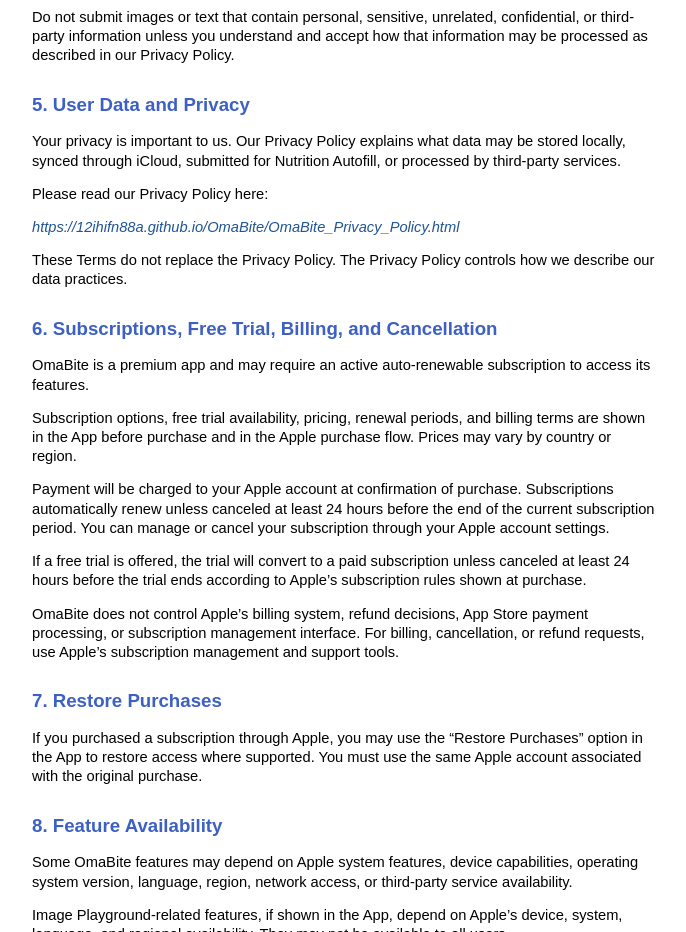
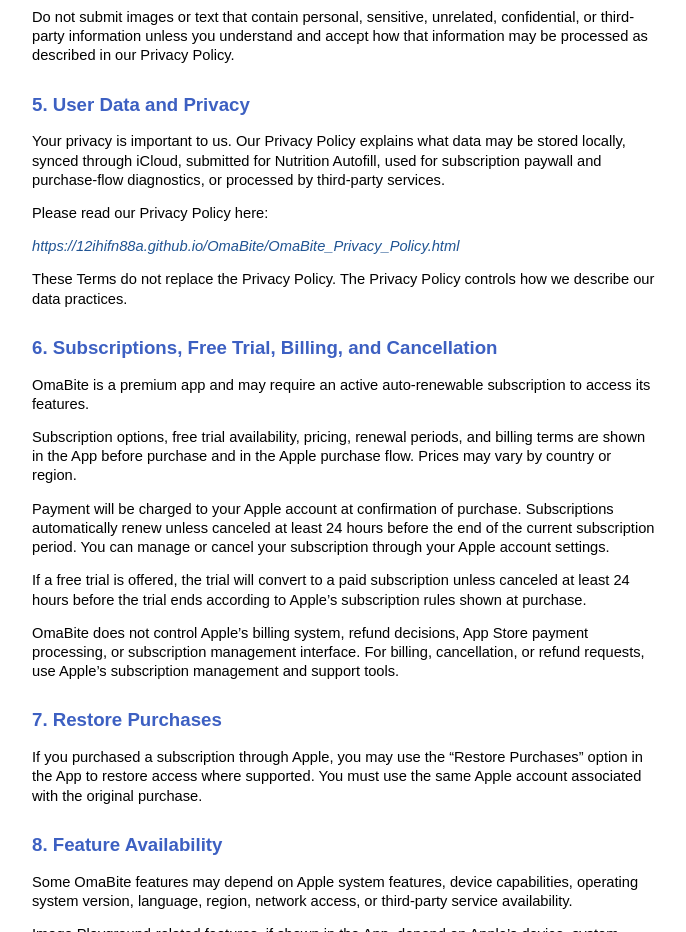
Before and after one commit to 12ihifn88a/OmaBite, a plain HTML site: page OmaBite_Terms_of_Service.html in a window 1280 px wide. Shown: the part 1440-2372 px from the top of the page, without its empty margins (296-982 px from the left). Drawn offline with Linux system fonts and the light colour scheme.

Commit message:
Update privacy policy details in terms of service

```diff
--- a/OmaBite_Terms_of_Service.html
+++ b/OmaBite_Terms_of_Service.html
@@ -246,7 +246,7 @@
 <p>You are responsible for checking the extracted data against the original food label or other reliable source before saving or relying on it.</p>
 <p>Do not submit images or text that contain personal, sensitive, unrelated, confidential, or third-party information unless you understand and accept how that information may be processed as described in our Privacy Policy.</p>
 <h2><span class="section-number">5.</span> User Data and Privacy</h2>
-<p>Your privacy is important to us. Our Privacy Policy explains what data may be stored locally, synced through iCloud, submitted for Nutrition Autofill, or processed by third-party services.</p>
+<p>Your privacy is important to us. Our Privacy Policy explains what data may be stored locally, synced through iCloud, submitted for Nutrition Autofill, used for subscription paywall and purchase-flow diagnostics, or processed by third-party services.</p>
 <p>Please read our Privacy Policy here:</p>
 <p><a class="policy-url" href="https://12ihifn88a.github.io/OmaBite/OmaBite_Privacy_Policy.html" target="_blank" rel="noopener noreferrer">https://12ihifn88a.github.io/OmaBite/OmaBite_Privacy_Policy.html</a></p>
 <p>These Terms do not replace the Privacy Policy. The Privacy Policy controls how we describe our data practices.</p>
```
